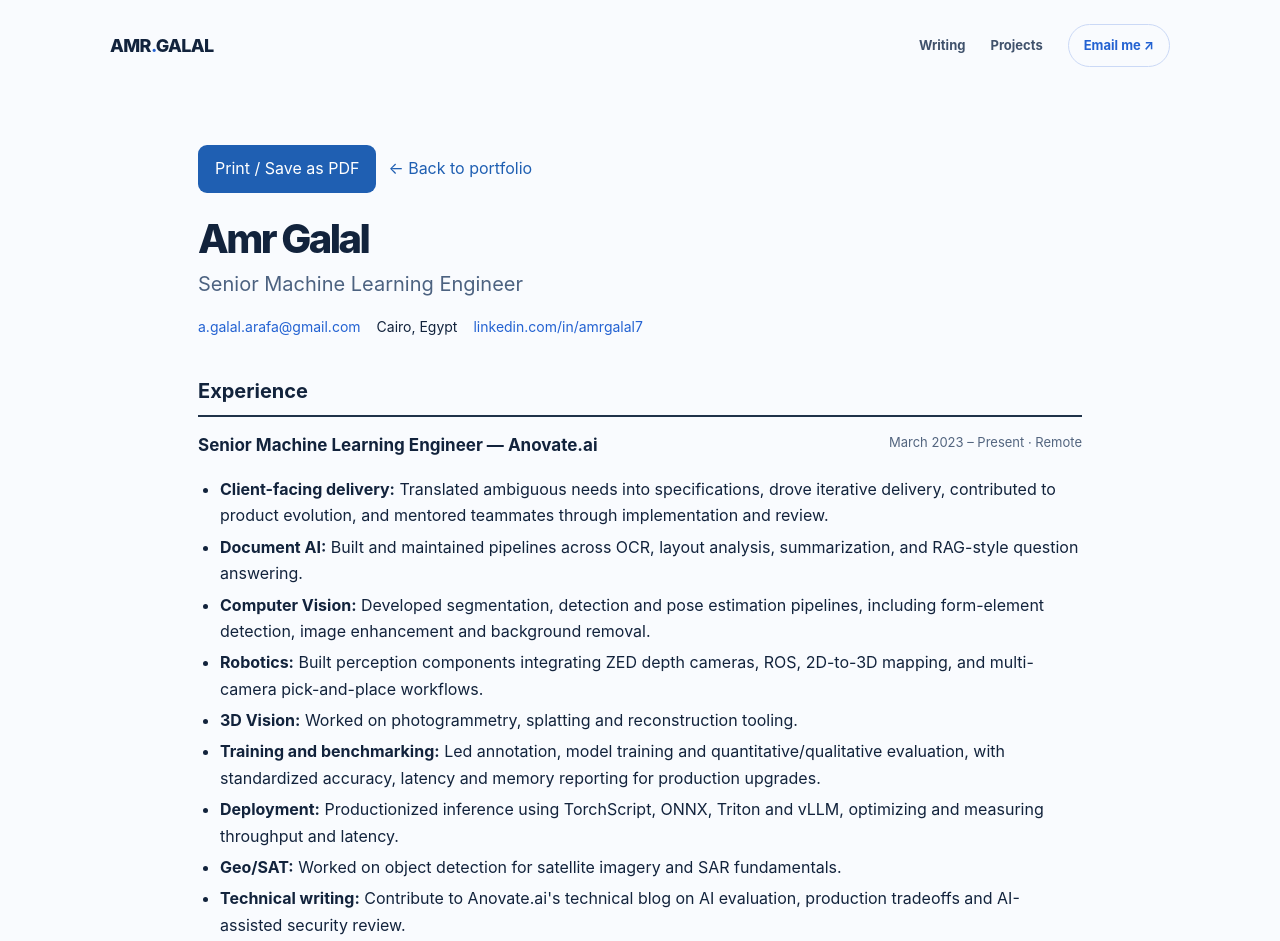
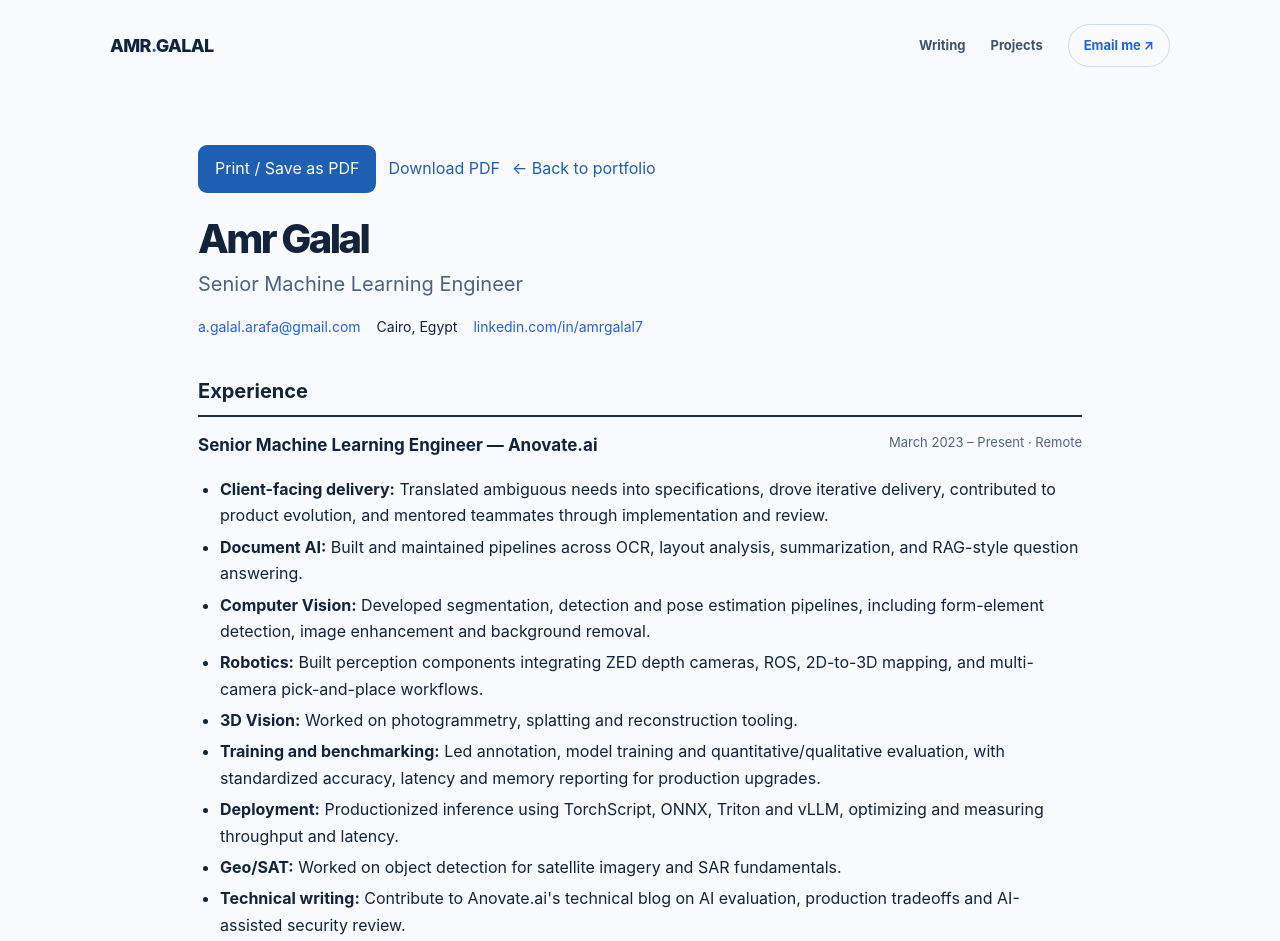
Before and after one commit to amr-galal/amr-galal.github.io, a plain HTML site: page cv.html in a window 1280 px wide. Shown: the top 941 px of the page. Drawn offline with Linux system fonts and the light colour scheme.

Commit message:
Add downloadable PDF option to CV page

```diff
--- a/cv.html
+++ b/cv.html
@@ -1,7 +1,7 @@
 <!doctype html><html lang="en"><head><meta charset="utf-8"><meta name="viewport" content="width=device-width,initial-scale=1"><meta name="description" content="Amr Galal — Senior Machine Learning Engineer CV"><title>CV | Amr Galal</title><link rel="stylesheet" href="style.css"><style>
 .cv{max-width:940px;margin:0 auto;padding:54px 28px 80px;color:#12233c}.cv h1{font-size:40px;line-height:1.1;margin-bottom:7px}.cv .role{font-size:20px;color:#4c6280;margin:0 0 16px}.cv .contacts{display:flex;gap:16px;flex-wrap:wrap;font-size:14px;margin-bottom:36px}.cv h2{font-size:20px;border-bottom:2px solid #203249;padding-bottom:8px;margin:32px 0 15px}.cv .jobhead{display:flex;justify-content:space-between;gap:18px;align-items:start}.cv .jobhead h3{font-size:17px;margin:0}.cv .dates{font-size:13px;color:#53657f;white-space:nowrap}.cv ul{padding-left:22px;line-height:1.65}.cv li{margin:5px 0}.cv .skillgroups{display:grid;grid-template-columns:1fr 1fr;gap:6px 30px}.cv .skillgroups p{line-height:1.6;margin:6px 0}.cv p{line-height:1.65}.cv .subtle{color:#53657f}.cv-actions{display:flex;gap:12px;flex-wrap:wrap;margin-bottom:24px}.cv-actions button{background:#1f5fb2;border:0;border-radius:9px;padding:11px 17px;color:white;cursor:pointer;font:inherit}.cv-actions a{align-self:center;color:#1f5fb2}@media(max-width:650px){.cv .jobhead{display:block}.cv .dates{white-space:normal}.cv .skillgroups{grid-template-columns:1fr}.cv h1{font-size:33px}}@media print{nav,.cv-actions,footer{display:none!important}.cv{padding:0;max-width:none}.cv h2{page-break-after:avoid}.cv li{break-inside:avoid}body{background:white!important}.cv{font-size:10.4pt}.cv h1{font-size:26pt}.cv .skillgroups{grid-template-columns:1fr 1fr}}
 </style></head><body><nav><a class="brand" href="index.html">AMR<span>.</span>GALAL</a><div class="navlinks"><a href="index.html#writing">Writing</a><a href="index.html#projects">Projects</a><a class="pill" href="mailto:a.galal.arafa@gmail.com">Email me ↗</a></div></nav><main class="cv">
-<div class="cv-actions"><button type="button" onclick="window.print()">Print / Save as PDF</button><a href="index.html">← Back to portfolio</a></div>
+<div class="cv-actions"><button type="button" onclick="window.print()">Print / Save as PDF</button><a href="Amr_Galal_CV.pdf" download>Download PDF</a><a href="index.html">← Back to portfolio</a></div>
 <h1>Amr Galal</h1><div class="role">Senior Machine Learning Engineer</div><div class="contacts"><a href="mailto:a.galal.arafa@gmail.com">a.galal.arafa@gmail.com</a><span>Cairo, Egypt</span><a href="https://www.linkedin.com/in/amrgalal7" target="_blank" rel="noopener noreferrer">linkedin.com/in/amrgalal7</a></div>
 <h2>Experience</h2>
 <section><div class="jobhead"><h3>Senior Machine Learning Engineer — Anovate.ai</h3><div class="dates">March 2023 – Present · Remote</div></div><ul>
```
